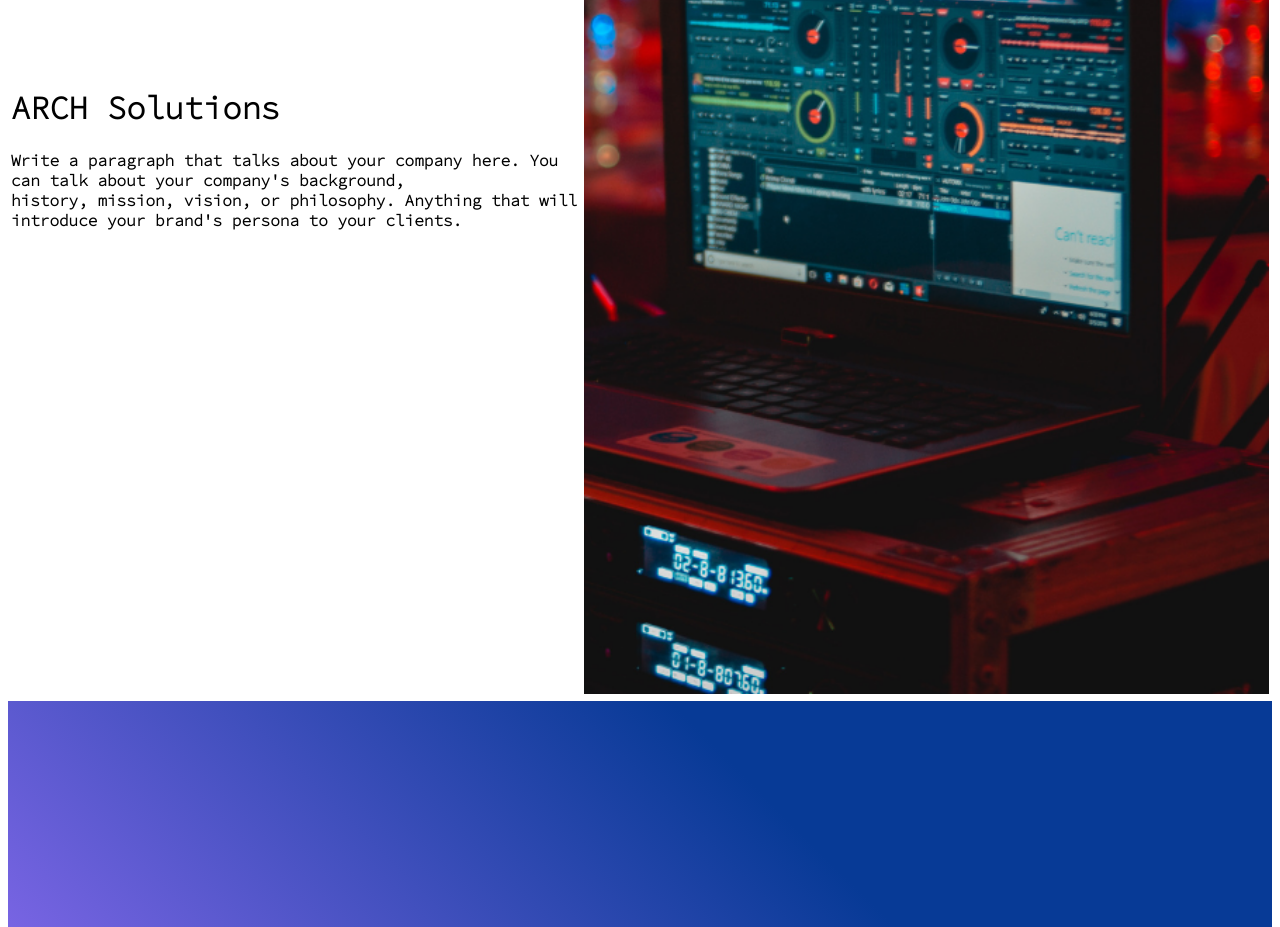
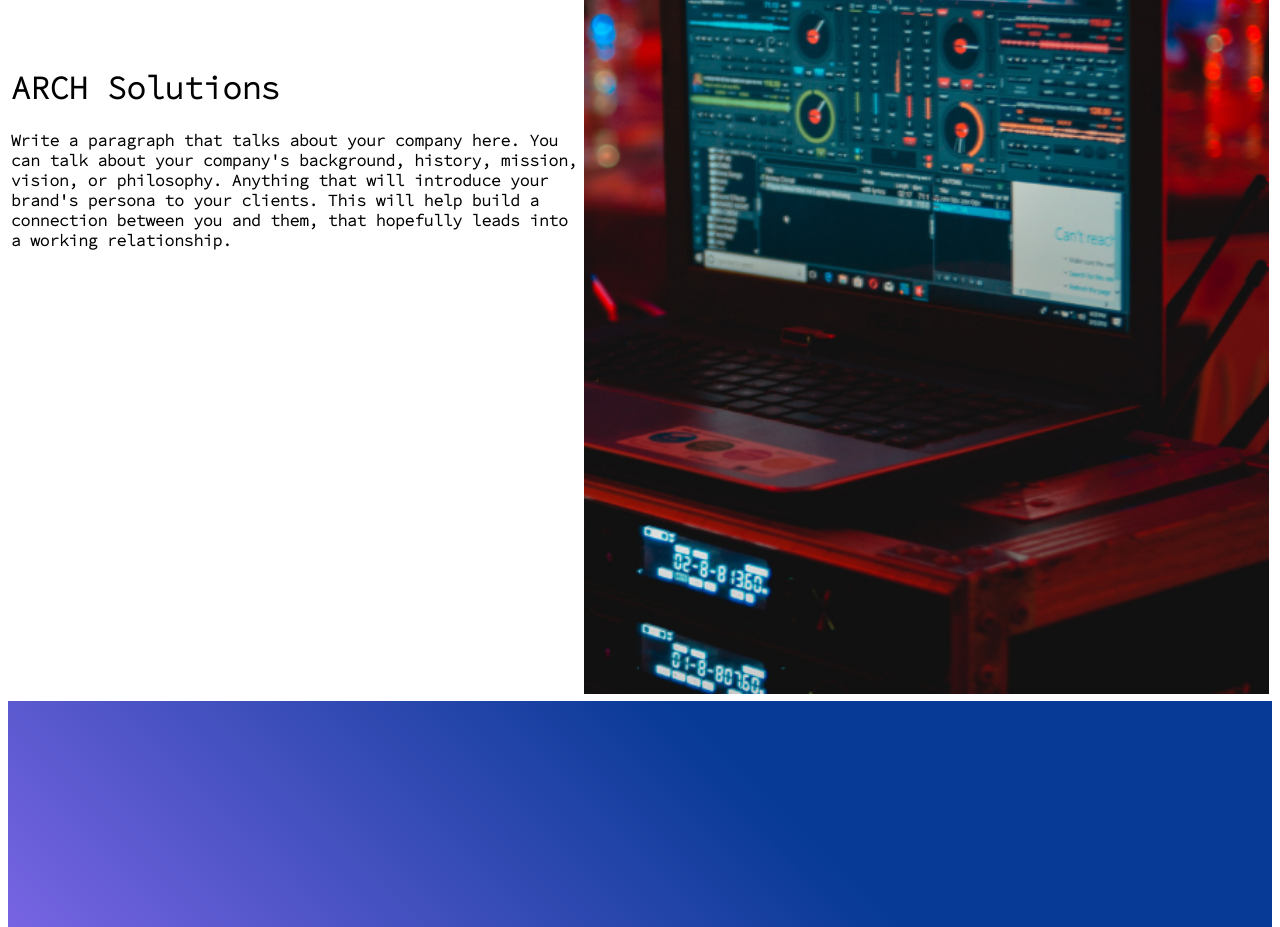
Before and after one commit to Bdonut/Bdonut.github.io, a plain HTML site: page index.html in a window 1280 px wide. Shown: the part 1920-2847 px from the top of the page. Drawn offline with Linux system fonts and the light colour scheme; a web font is replaced by a local one.

Commit message:
Update index.html

```diff
--- a/index.html
+++ b/index.html
@@ -24,9 +24,9 @@
             <h1>ARCH Solutions</h1>
             <p>
               Write a paragraph that talks about your company here. You can talk
-              about your company's background, <br />history, mission, vision,
+              about your company's background, history, mission, vision,
               or philosophy. Anything that will introduce your brand's persona
-              to your clients.<r This will help build a connection between you
+              to your clients. This will help build a connection between you
               and them, that hopefully leads into a working relationship.
             </p>
           </td>
```
